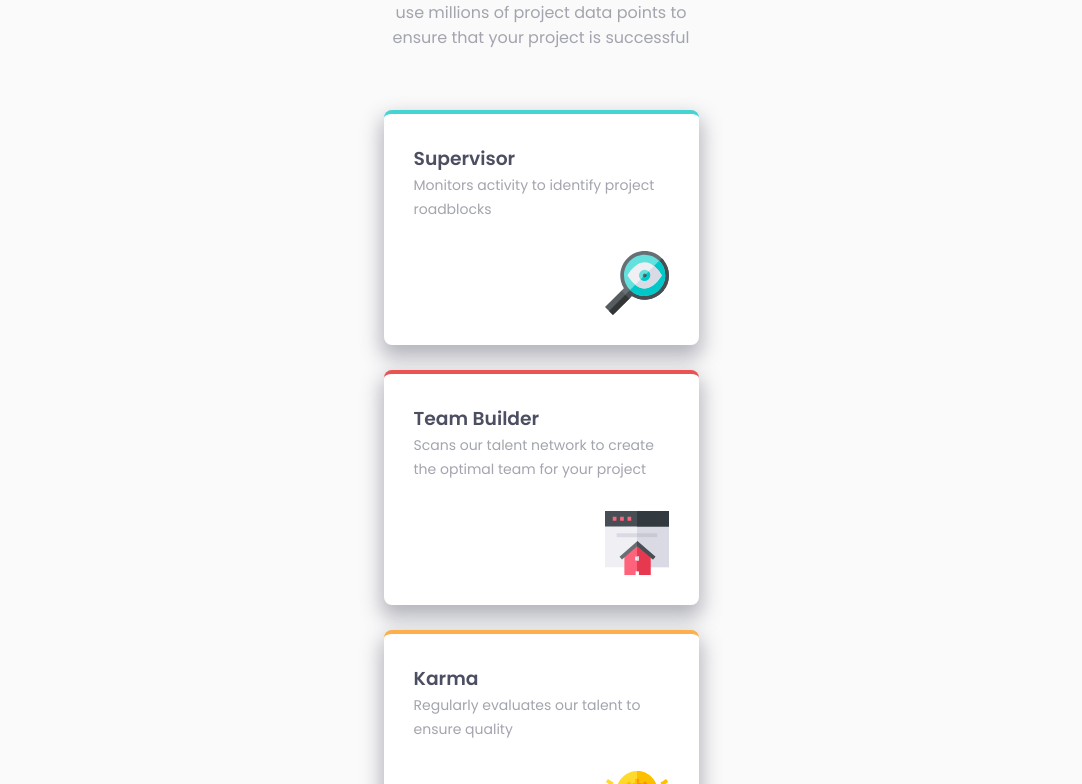
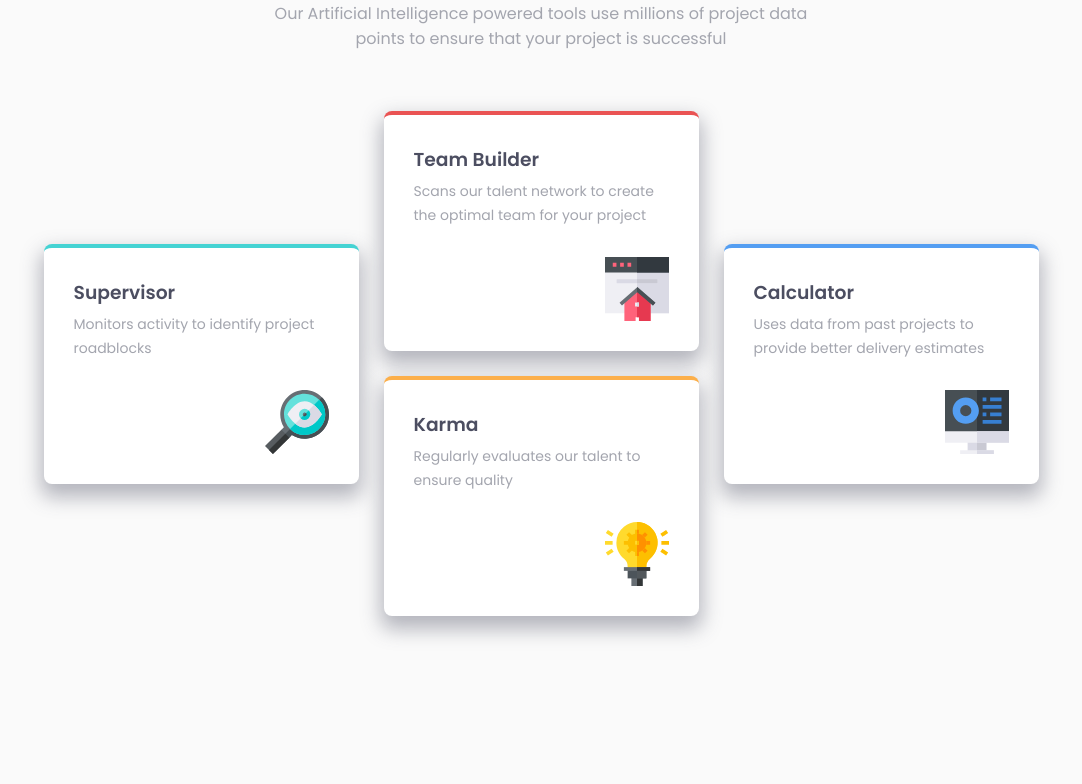
Before and after one commit to Carmendelber/four-card-feature-section-master, a plain HTML site: page index.html in a window 1280 px wide. Shown: the part 186-970 px from the top of the page, without its empty margins (99-1181 px from the left). After the commit the page ends 887 px from the top, so only its background shows below. Drawn offline with Linux system fonts and the light colour scheme.

Commit message:
Responsive + bug fixing

```diff
--- a/css/style.css
+++ b/css/style.css
@@ -39,6 +39,7 @@ h2 {
 }
 
 .card {
+    display: block;
     background-color: white;
     border-top: 4px solid black;
     border-radius: 8px;
@@ -50,6 +51,7 @@ h2 {
 .card__role {
     color: hsl(234, 12%, 34%);
     font-weight: 600;
+    margin-bottom: 5px;
 }
 
 .card__description {
@@ -68,3 +70,33 @@ h2 {
 .card.red {border-color: hsl(0, 78%, 62%)}
 .card.orange {border-color: hsl(34, 97%, 64%)}
 .card.blue {border-color: hsl(212, 86%, 64%)}
+
+@media (min-width:1000px) {
+
+    main {
+        width: 80%;
+        max-width: 995px;
+    }
+
+    .container {
+        display: flex;
+        align-items: center;
+    }
+
+    h1 {
+        font-size: 34px;
+        padding: 0 22%;
+    }
+    h2 {padding: 0 22%;}
+
+    .card {
+        flex: 33.3%;
+        max-width: 315px;
+    }
+
+    .t-card-central {
+        flex: 33.3%;
+        margin: 0 25px;
+    }
+
+    }
--- a/index.html
+++ b/index.html
@@ -22,42 +22,42 @@
     <section class="container">
 
       <!-- CARD 1 -->
-      <div class="card cyan">
+      <a href="#" class="card cyan">
         <h3 class="card__role">Supervisor</h3>
         <p class="card__description">Monitors activity to identify project roadblocks</p>
         <div class="card__icon">
           <img alt="" aria-hidden=“true” src="images/icon-supervisor.svg">
         </div>
-      </div>
+      </a>
 
-    <div class="2-card-central">
+      <div class="t-card-central">
       <!-- CARD 2 -->
-      <div class="card red">
+      <a href="#" class="card red">
         <h3 class="card__role">Team Builder</h3>
         <p class="card__description">Scans our talent network to create the optimal team for your project</p>
         <div class="card__icon">
           <img alt="" aria-hidden=“true” src="images/icon-team-builder.svg">
         </div>
-      </div>
+      </card>
 
       <!-- CARD 3 -->
-      <div class="card orange">
+      <a href="#" class="card orange">
         <h3 class="card__role">Karma</h3>
         <p class="card__description">Regularly evaluates our talent to ensure quality</p>
         <div class="card__icon">
           <img alt="" aria-hidden=“true” src="images/icon-karma.svg">
         </div>
-      </div>
-    </div><!-- /.2-card-central -->
+      </a>
+      </div><!-- /.t-card-central -->
 
       <!-- CARD 4 -->
-      <div class="card blue">
+      <a href="#" class="card blue">
         <h3 class="card__role">Calculator</h3>
         <p class="card__description">Uses data from past projects to provide better delivery estimates</p>
         <div class="card__icon">
           <img alt="" aria-hidden=“true” src="images/icon-calculator.svg">
         </div>
-      </div>
+      </a>
 
     </section>
 
```
